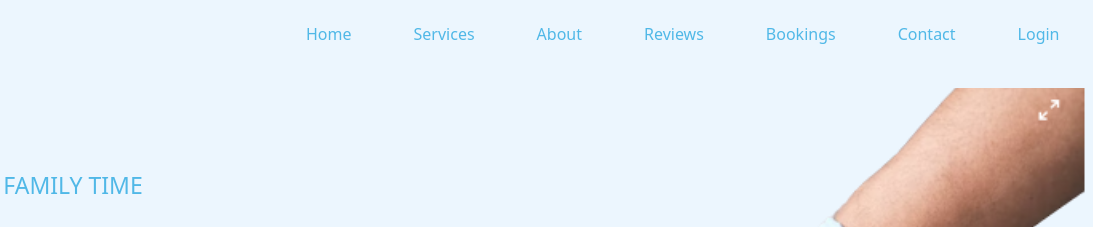
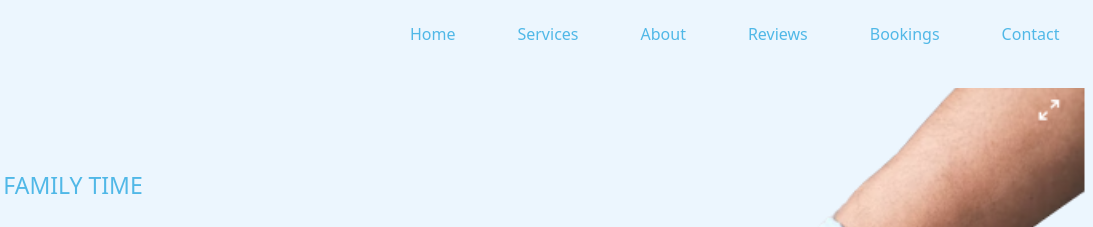
Before and after one commit to kenkei17/Final_Front_Cleaning, a plain HTML site: page index.html in a window 1280 px wide. Shown: the top 227 px of the page, 187-1280 px from the left. Drawn offline with nearby package versions, Linux system fonts and the light colour scheme.

Commit message:
changed something yet again

```diff
--- a/index.html
+++ b/index.html
@@ -32,7 +32,7 @@
                     <li><a href="#reviews">Reviews</a></li>
                     <li><a href="booking.html">Bookings</a></li>
                     <li><a href="#contact">Contact</a></li>
-                    <li><a href="#login">login</a></li>
+                    <!-- <li><a href="#login">login</a></li> -->
                 </ul>
             </nav>
         </div>
```
